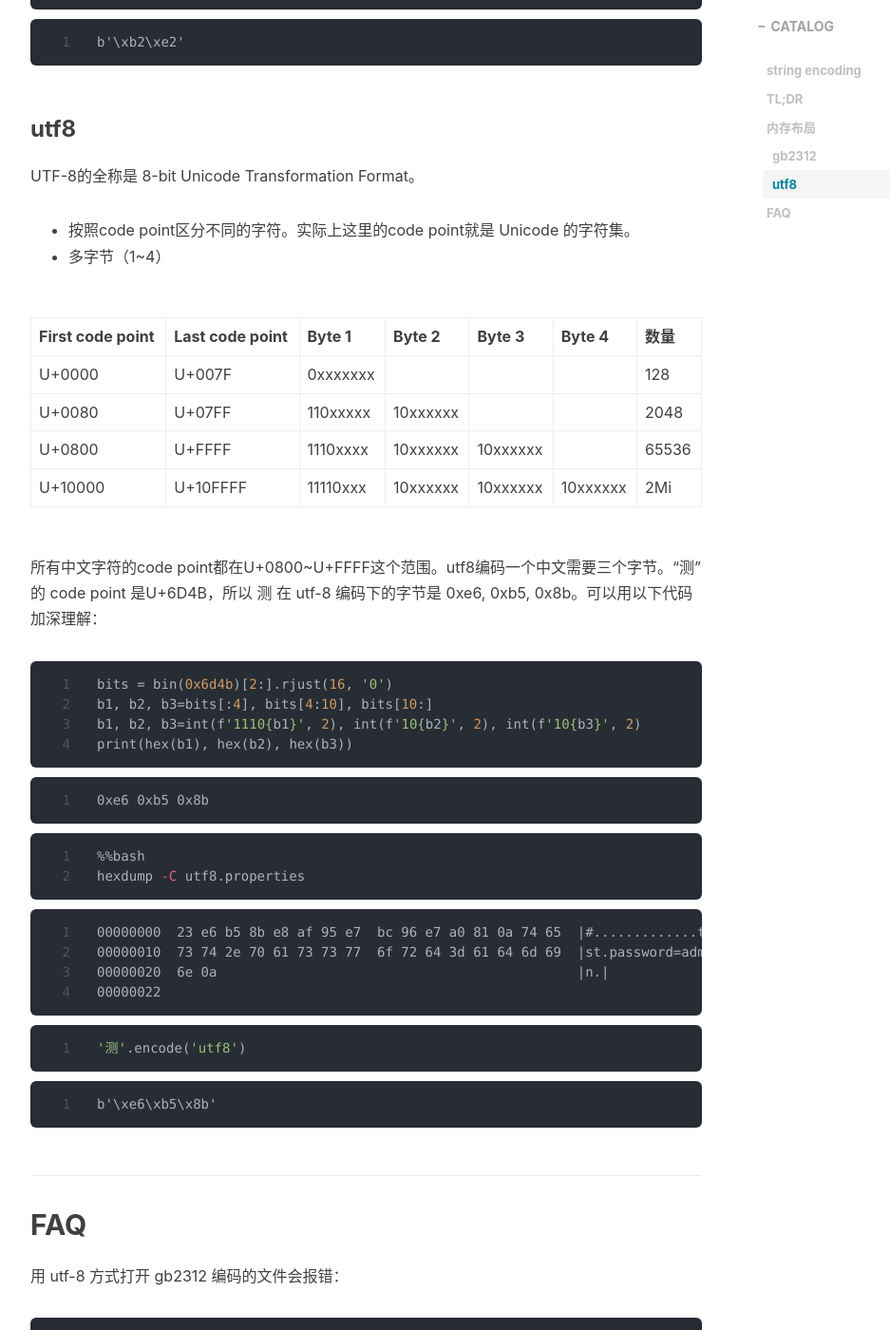
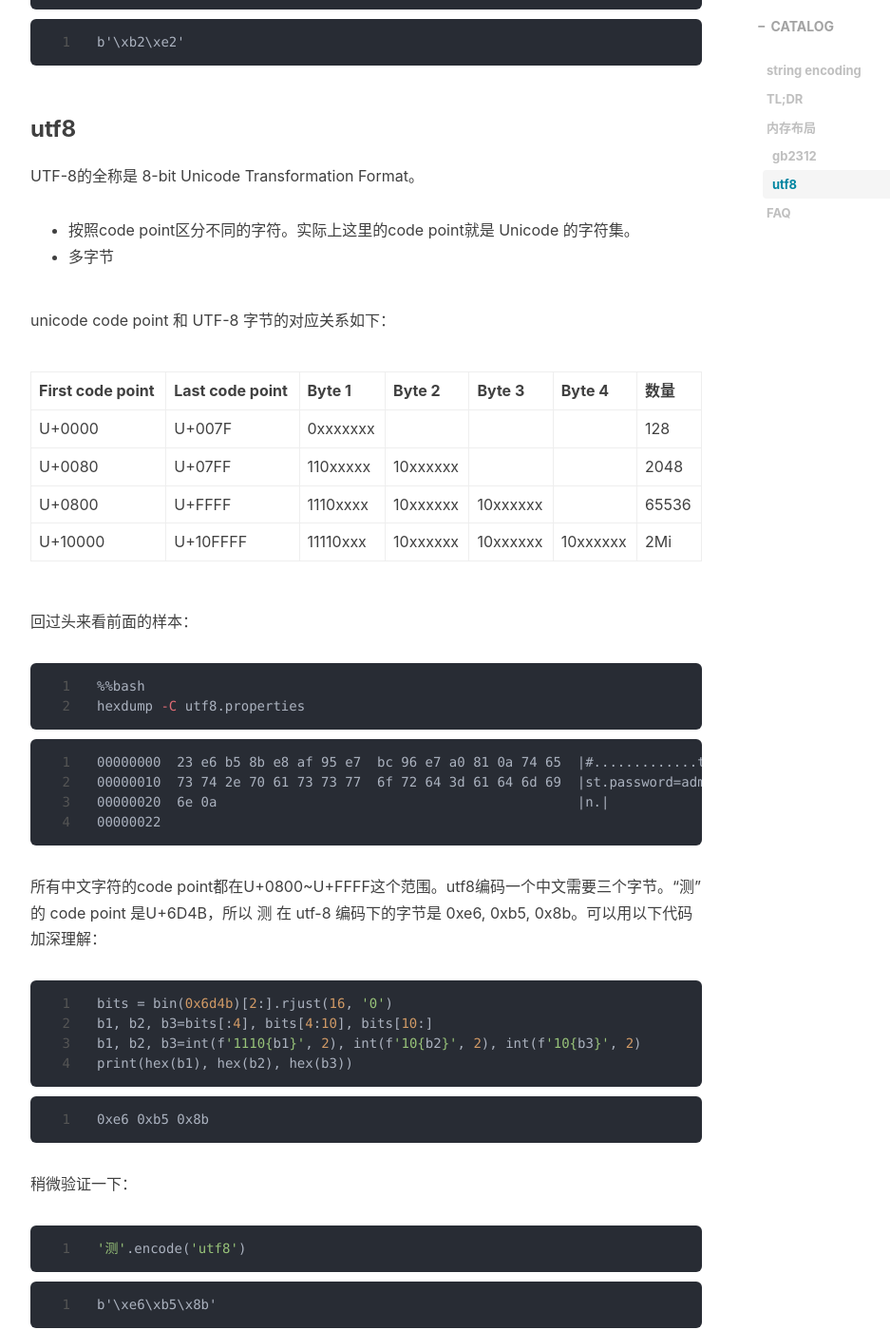
Before and after one commit to kayoch1n/kayoch1n.github.io, a Jekyll site: the page built from _posts/2023-06-27-string-encoding.markdown, in a window 1280 px wide and 1400 px high, scrolled down 2272 px. Shown: the whole window at 95% size, without its empty margins (233-1170 px from the left). Built offline with Jekyll 4.4.1, drawn with Linux system fonts in a browser that asks for light colours; nearby versions of some CDN libraries; comment, search, counter and statistics services are not loaded.

Commit message:
修改 typo _posts/2023-06-27-string-encoding.markdown

````diff
--- a/_posts/2023-06-27-string-encoding.markdown
+++ b/_posts/2023-06-27-string-encoding.markdown
@@ -93,7 +93,9 @@ hexdump -C gb2312.properties
 UTF-8的全称是 8-bit Unicode Transformation Format。
 
 - 按照code point区分不同的字符。实际上这里的code point就是 Unicode 的字符集。
-- 多字节（1~4）
+- 多字节
+
+unicode code point 和 UTF-8 字节的对应关系如下：
 
 |First code point|Last code point|Byte 1|Byte 2|Byte 3|Byte 4|数量
 |-|-|-|-|-|-|-|
@@ -102,17 +104,9 @@ UTF-8的全称是 8-bit Unicode Transformation Format。
 |U+0800|U+FFFF|1110xxxx|10xxxxxx|10xxxxxx||65536|
 |U+10000|U+10FFFF|11110xxx|10xxxxxx|10xxxxxx|10xxxxxx|2Mi|
 
-所有中文字符的code point都在U+0800~U+FFFF这个范围。utf8编码一个中文需要三个字节。“测” 的 code point 是U+6D4B，所以 测 在 utf-8 编码下的字节是 0xe6, 0xb5, 0x8b。可以用以下代码加深理解：
 
+回过头来看前面的样本：
 
-```python
-bits = bin(0x6d4b)[2:].rjust(16, '0')
-b1, b2, b3=bits[:4], bits[4:10], bits[10:]
-b1, b2, b3=int(f'1110{b1}', 2), int(f'10{b2}', 2), int(f'10{b3}', 2)
-print(hex(b1), hex(b2), hex(b3))
-```
-
-    0xe6 0xb5 0x8b
 
 ```bash
 %%bash
@@ -126,12 +120,23 @@ hexdump -C utf8.properties
 
 
 
+所有中文字符的code point都在U+0800~U+FFFF这个范围。utf8编码一个中文需要三个字节。“测” 的 code point 是U+6D4B，所以 测 在 utf-8 编码下的字节是 0xe6, 0xb5, 0x8b。可以用以下代码加深理解：
+
+```python
+bits = bin(0x6d4b)[2:].rjust(16, '0')
+b1, b2, b3=bits[:4], bits[4:10], bits[10:]
+b1, b2, b3=int(f'1110{b1}', 2), int(f'10{b2}', 2), int(f'10{b3}', 2)
+print(hex(b1), hex(b2), hex(b3))
+```
+
+    0xe6 0xb5 0x8b
+
+稍微验证一下：
+
 
 ```python
 '测'.encode('utf8')
 ```
-
-
 
 
     b'\xe6\xb5\x8b'
````
